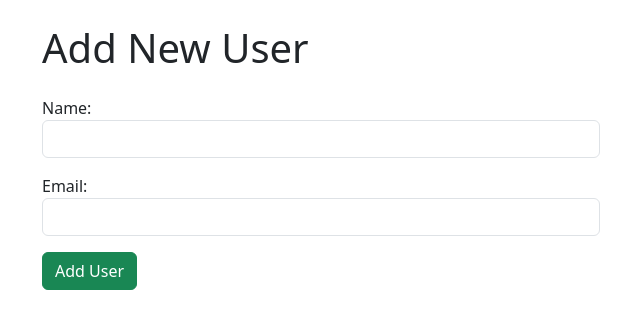
After one commit to BALASUBRAMANI619/PYTHON-SQL-DOCKER-AZURE, a Flask app: page /create in a window 1280 px wide. The commit adds this page. Shown: the top 329 px of the page, without its empty margins (40-680 px from the left). Run offline with Flask 3, Linux system fonts and the light colour scheme.

Commit message:
Submitting the form adds a user to MySQL

```diff
--- a/app.py
+++ b/app.py
@@ -1,4 +1,4 @@
-from flask import Flask, render_template
+from flask import Flask, render_template,redirect, url_for,request
 from flask_sqlalchemy import SQLAlchemy
 from sqlalchemy import text
 
@@ -32,6 +32,23 @@ with app.app_context():
 
 # ---------- Routes ----------
 
+
+@app.route("/create", methods=["GET", "POST"])
+def create_user():
+    if request.method == 'POST':
+        name = request.form["name"]
+        email = request.form["email"]
+
+        # Create a new User object
+        new_user = User(name=name, email=email)
+
+        # Save to MySQL
+        db.session.add(new_user)
+        db.session.commit()
+
+        return redirect(url_for("home"))
+    return render_template('create.html',title="Add New User")
+
 @app.route("/")
 def home():
     title = "User list"
--- /dev/null
+++ b/templates/create.html
@@ -0,0 +1,20 @@
+{% extends "base.html" %}
+
+{% block content %}
+
+<form method="POST" class="w-50">
+
+    <div class="mb-3">
+        <label>Name:</label>
+        <input type="text" name="name" class="form-control" required>
+    </div>
+
+    <div class="mb-3">
+        <label>Email:</label>
+        <input type="email" name="email" class="form-control" required>
+    </div>
+
+    <button class="btn btn-success">Add User</button>
+</form>
+
+{% endblock %}
--- a/templates/home.html
+++ b/templates/home.html
@@ -1,7 +1,9 @@
 {% extends "base.html" %}
 
 {% block content %}
+<a href="{{ url_for('create_user') }}" class="btn btn-primary mb-3">Add New User</a><br>
 
+{{ title }}
 {% if users %}
     <table class="table table-bordered">
         <thead>
```
